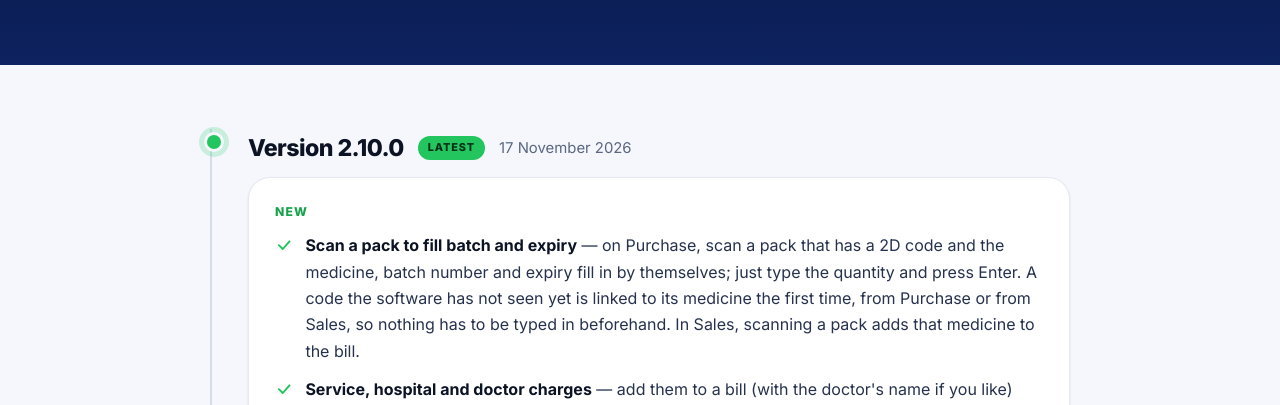
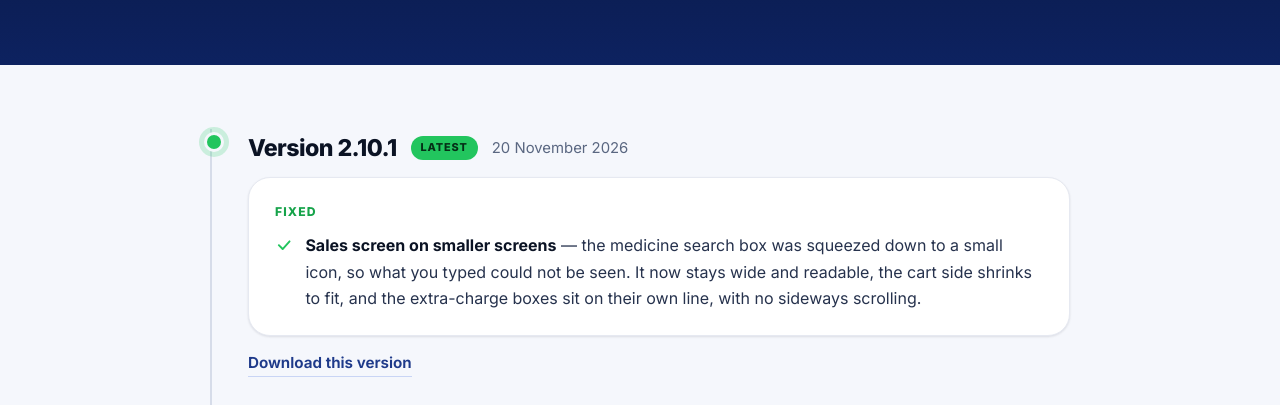
Before and after one commit to marketerwaseem17/hira-pharmacy-downloads, a plain HTML site: page releases.html in a window 1280 px wide. Shown: the part 395-800 px from the top of the page. Drawn offline with Linux system fonts and the light colour scheme.

Commit message:
Website: Hira Pharmacy 2.10.1
Co-Authored-By: Claude Sonnet 5.5 <noreply@anthropic.com>

```diff
--- a/releases.html
+++ b/releases.html
@@ -106,8 +106,26 @@
 
     <div class="release latest">
       <div class="release-head">
+        <span class="release-version">Version 2.10.1</span>
+        <span class="badge-latest">Latest</span>
+        <span class="release-date">20 November 2026</span>
+      </div>
+      <div class="release-card">
+        <div class="release-group">
+          <div class="release-group-label">Fixed</div>
+          <ul class="release-items">
+            <li><svg class="ic" viewBox="0 0 24 24" aria-hidden="true"><path d="m5 12 5 5 9-10"/></svg><span><b>Sales screen on smaller screens</b> — the medicine search box was squeezed down to a small icon, so what you typed could not be seen. It now stays wide and readable, the cart side shrinks to fit, and the extra-charge boxes sit on their own line, with no sideways scrolling.</span></li>
+          </ul>
+        </div>
+      </div>
+      <div class="release-foot">
+        <a class="btn-text" href="https://github.com/marketerwaseem17/hira-pharmacy-downloads/releases/download/v2.10.1/Hira-Pharmacy-Setup.exe" rel="noopener">Download this version</a>
+      </div>
+    </div>
+
+    <div class="release">
+      <div class="release-head">
         <span class="release-version">Version 2.10.0</span>
-        <span class="badge-latest">Latest</span>
         <span class="release-date">17 November 2026</span>
       </div>
       <div class="release-card">
@@ -500,7 +518,7 @@
       </div>
     </div>
     <div class="foot-bottom">
-      <span>© <span id="year">2026</span> Hira Technologies · Version 2.10.0</span>
+      <span>© <span id="year">2026</span> Hira Technologies · Version 2.10.1</span>
       <span>Made in Pakistan · Support on <a class="js-wa" href="https://wa.me/923109888092" target="_blank" rel="noopener">WhatsApp</a></span>
     </div>
   </div>
```
Also changed, not shown: index.html (+5 -5 lines).
